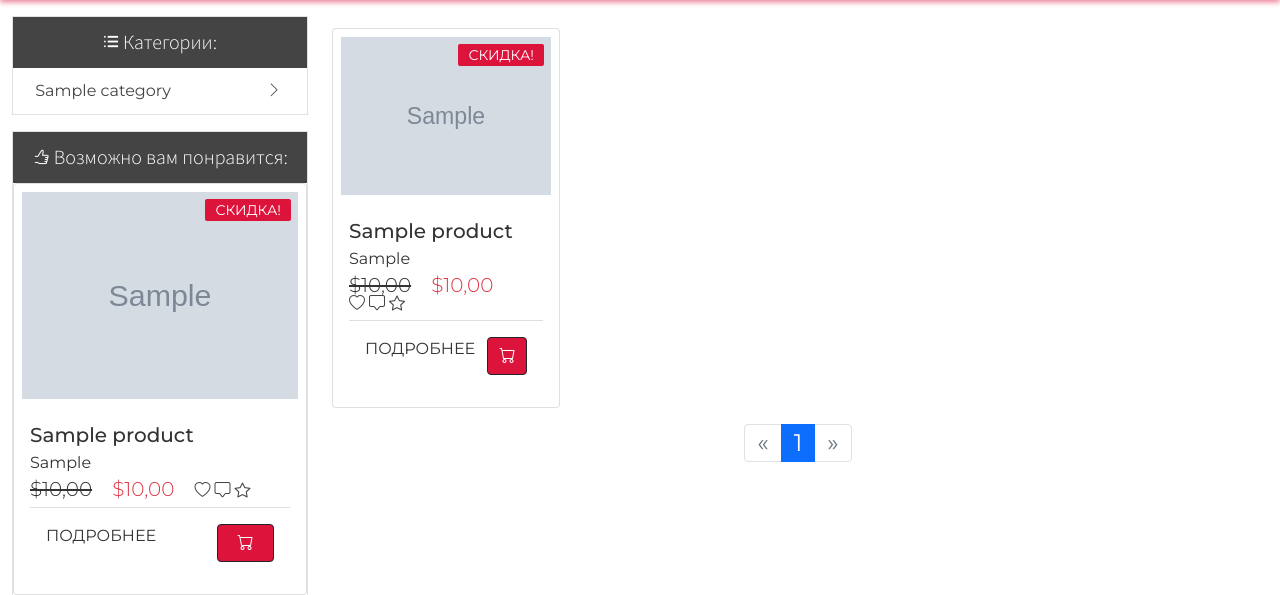
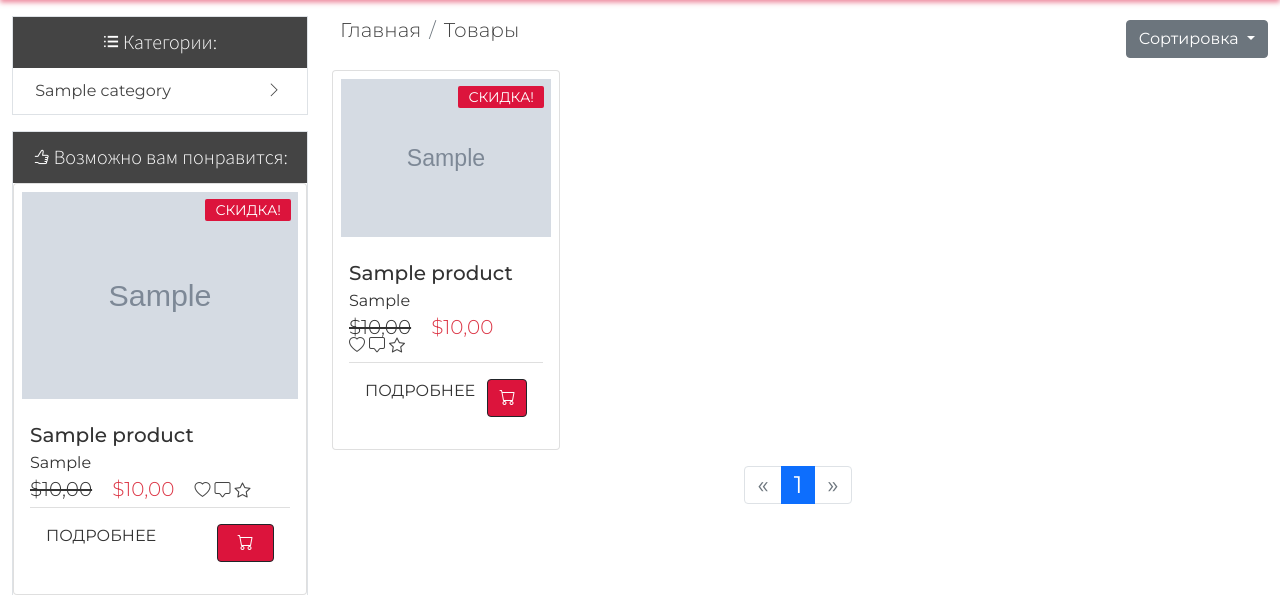
Before and after one commit to Re-Gelu/shop-project, a Django app: page /products/1/ in a window 1280 px wide. Shown: the part 62-657 px from the top of the page. Run offline with Django 4.2, Linux system fonts and the light colour scheme; tables that the repository leaves empty hold one stand-in row (values such as "Sample post"); grey boxes marked "Sample" are stand-in pictures; some libraries are stand-ins or nearby versions.

Commit message:
Breadcrumbs / new title / product sort

```diff
--- a/Shop/views.py
+++ b/Shop/views.py
@@ -1,6 +1,7 @@
 from django.shortcuts import render
 from django.http import HttpResponse
 from django.contrib.auth.decorators import login_required
+from django.contrib.admin.views.decorators import staff_member_required
 from django.core.paginator import Paginator
 from .models import *
 from .forms import *
@@ -35,12 +36,23 @@ def products(request, page=1):
 
     if request.GET.get('subcategory'):
         subcategory = request.GET['subcategory']
-        products = Products.objects.filter(subcategory = subcategory)
+        products = Products.objects.filter(subcategory__name = subcategory)
     elif request.GET.get('category'):
         category = request.GET['category']
-        products = Products.objects.filter(subcategory__category = category)
+        products = Products.objects.filter(subcategory__category__name = category)
     else:
         products = Products.objects.all()
+
+    if request.POST.get('sort_by'):
+        match int(request.POST['sort_by']):
+            case 1:
+                pass
+            case 2:
+                products = products.order_by('price')
+            case 3:
+                products = products.order_by('-price')
+            case 4:
+                products = products.order_by('price', '-promo_price')
 
     paginator = Paginator(products, 12)  # Show N products per page
     products = paginator.get_page(page)
@@ -72,12 +84,12 @@ def about(request):
     return render(request, "about.html")
 
 # Auto DB fill
+@staff_member_required
 def db_auto_fill(request, amount, model):
     import sys
+    sys.path.append("..")
+    from DB_auto_fill import DB_AUTO_FILL
 
-    sys.path.append("..")
-
-    from DB_auto_fill import DB_AUTO_FILL
     DB_AUTO_FILL(int(amount), model)
 
     return HttpResponse(f'Успешно добавлено {amount} записей в таблицу {model}!')
@@ -112,4 +124,4 @@ def registration(request):
 # Dashboard page
 @login_required
 def dashboard(request):
-    return render(request, "dashboard.html", {'section': 'dashboard'})
+    return render(request, "dashboard.html")
--- a/templates/base_2.html
+++ b/templates/base_2.html
@@ -15,7 +15,7 @@
                     {% for category in categories %}
 
                         <!-- Sidebar menu element -->
-                        <li class="text-left col-11 container"><a href="{% url 'products' 1 %}?category={{category.id}}">{{category}}</a><span class="ti-angle-right pe-1 float-end "></span></li>
+                        <li class="text-left col-11 container"><a href="{% url 'products' 1 %}?category={{category}}">{{category}}</a><span class="ti-angle-right pe-1 float-end "></span></li>
 
                         <!-- Sidebar menu element - Dropdown menu -->
                         <div uk-dropdown="pos: right-top; animation: uk-animation-slide-left-medium; duration: 300;" >
@@ -24,7 +24,7 @@
                                     <ul class="uk-nav uk-dropdown-nav p-0">
                                         {% for subcategory in subcategories %}
                                             {% if subcategory.category == category %}
-                                                <li><a href="{% url 'products' 1 %}?subcategory={{subcategory.id}}">{{subcategory}}</a></li>
+                                                <li><a href="{% url 'products' 1 %}?category={{category}}&subcategory={{subcategory}}">{{subcategory}}</a></li>
                                             {% endif %}
                                         {% endfor %}
                                     </ul>
@@ -56,61 +56,16 @@
     </div>
 {% endblock content %}
 
-                    <!-- Category -->
-                    <li class="text-left">TEST<span class="ti-angle-right pe-1 float-end"></span></li>
+{% block top_row %}
+    <div class="row mb-1 mx-0 px-0">
+        <nav class="col-8" aria-label="breadcrumb">
+            <ol class="breadcrumb">
+                <li class="breadcrumb-item lead"><a href="/">Главная</a></li>
+                {% block breadcrumbs %}{% endblock %}
+            </ol>
+        </nav>
 
-                    <!-- Subcategories -->
-                    <div class="uk-width-large " uk-dropdown="pos: right-top; animation: uk-animation-slide-left-medium; duration: 300;" >
-                        <div class="uk-dropdown-grid uk-child-width-1-2@m" uk-grid>
+        <div class="col-4 pe-0">{% block top_row_content %}{% endblock %}</div>
 
-                            <div>
-                                <ul class="uk-nav uk-dropdown-nav p-0">
-                                    <li><a href="#">Действие</a></li>
-                                    <li><a href="#">Другое действие</a></li>
-                                    <li><a href="#">Что-то еще здесь</a></li>
-                                    <li><a href="#">Что-то еще</a></li>
-                                </ul>
-                            </div>
-
-                            <div>
-                                <ul class="uk-nav uk-dropdown-nav p-0">
-                                    <li class="uk-active"><a href="#">Активная ссылка</a></li>
-                                    <li><a href="#">Ссылка</a></li>
-                                    <li class="uk-nav-header">Заголовок</li>
-                                    <li><a href="#">Ссылка</a></li>
-                                    <li><a href="#">Ссылка</a></li>
-                                    <li class="uk-nav-divider"></li>
-                                    <li><a href="#">Ссылка</a></li>
-                                </ul>
-                            </div>
-                        </div>
-                    </div>
-
-                    <!-- Sidebar menu element - Dropdown menu 2 TEST -->
-                    <!-- Category -->
-                    <li class="text-left">TEST<span class="ti-angle-right pe-1 float-end"></span></li>
-
-                    <!-- Subcategories -->
-                    <div uk-dropdown="pos: right-top; animation: uk-animation-slide-left-medium; duration: 300;">
-                            <div>
-                                <ul class="uk-nav uk-dropdown-nav p-0">
-                                    <li>
-                                        <a href="#">Действие</a>
-                                        <div uk-dropdown="pos: right-top">
-                                            <ul class="uk-nav uk-dropdown-nav">
-                                                <li class="uk-active"><a href="#">Активная ссылка</a></li>
-                                                <li><a href="#">Ссылка</a></li>
-                                                <li class="uk-nav-header">Заголовок</li>
-                                                <li><a href="#">Ссылка</a></li>
-                                                <li><a href="#">Ссылка</a></li>
-                                                <li class="uk-nav-divider"></li>
-                                                <li><a href="#">Ссылка</a></li>
-                                            </ul>
-                                        </div>
-                                    </li>
-                                    <li><a href="#">Другое действие</a></li>
-                                    <li><a href="#">Что-то еще здесь</a></li>
-                                    <li><a href="#">Что-то еще</a></li>
-                                </ul>
-                            </div>
-                    </div>
+    </div>
+{% endblock %}
--- a/templates/shop_page.html
+++ b/templates/shop_page.html
@@ -1,12 +1,65 @@
 {% extends "base_2.html" %}
-{% block title %}Товары - стр.{{products.number}}{% endblock title %}
+
 {% load static %}
+
+{% block title %}
+    {{block.super}}
+    | Товары - стр.{{products.number}}
+    {% if request.GET.category %}
+        | {{request.GET.category}}
+    {% endif %}
+    {% if request.GET.subcategory %}
+        | {{request.GET.subcategory}}
+    {% endif %}
+{% endblock %}
+
+{% block breadcrumbs %}
+    <li class="breadcrumb-item lead"><a href="{% url 'products' 1 %}">Товары</a></li>
+    {% if request.GET.category %}
+        <li class="breadcrumb-item lead"><a href="{% url 'products' 1 %}?category={{request.GET.category}}">{{request.GET.category}}</a></li>
+    {% endif %}
+    {% if request.GET.subcategory %}
+        <li class="breadcrumb-item lead"><a href="#">{{request.GET.subcategory}}</a></li>
+    {% endif %}
+{% endblock %}
+
+{% block top_row_content %}
+    <div class="float-end">
+        <button class="btn btn-secondary dropdown-toggle m-0 me-1" type="button">
+            Сортировка
+        </button>
+
+        <div class="p-0 uk-border-rounded" uk-dropdown>
+            <form class="list-group uk-border-rounded" method="POST" action="#">
+                {% csrf_token %}
+
+                <input type="submit" class="btn-check" name="sort_by" id="btnradio1" autocomplete="off" value="1">
+                <label class="list-group-item list-group-item-action btn-outline-primary" for="btnradio1">Новинки</label>
+
+                <input type="submit" class="btn-check" name="sort_by" id="btnradio2" autocomplete="off" value="2">
+                <label class="list-group-item list-group-item-action btn-outline-primary" for="btnradio2">Сначала дешёвые</label>
+
+                <input type="submit" class="btn-check" name="sort_by" id="btnradio3" autocomplete="off" value="3">
+                <label class="list-group-item list-group-item-action btn-outline-primary" for="btnradio3">Сначала дорогие</label>
+
+                <input type="submit" class="btn-check" name="sort_by" id="btnradio3" autocomplete="off" value="4">
+                <label class="list-group-item list-group-item-action btn-outline-primary" for="btnradio3">По размеру скидки</label>
+            </form>
+        </div>
+    </div>
+{% endblock %}
+
 {% block content_2 %}
 
 <!-- Cards row -->
 <div class="row mt-1 g-2">
+    {% if products %}
 
-    {% if products %}
+        <!-- Breadcrumbs -->
+        {% block top_row %}
+            {{ block.super }}
+        {% endblock %}
+
         {% for product in products %}
             <div class="col-xl-3">
                 {% include "product_card.html" %}
```
Also changed, not shown: DB_auto_fill.py (+5 -5 lines), Site/settings.py (+8 -6 lines), changelog.txt, 1 other file.
